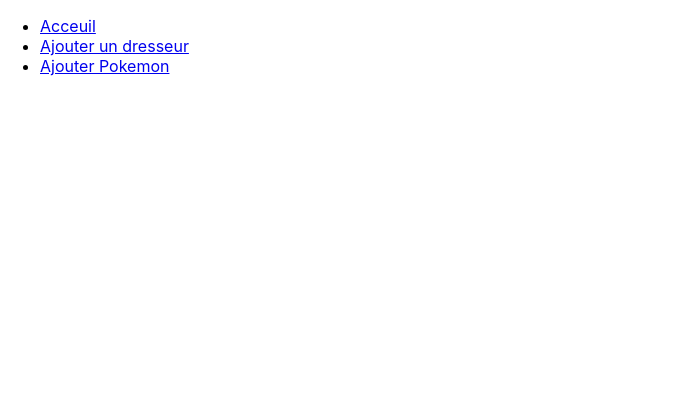
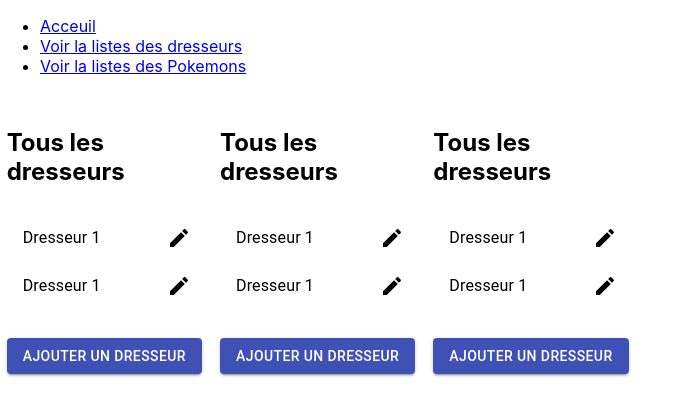
Before and after one commit to Zusoy/pokemon-api, a React (Create React App) app in the folder app/: page /humans in a window 1280 px wide. Shown: the top 416 px of the page, without its empty margins (0-687 px from the left). Built offline with nearby package versions, Linux system fonts and the light colour scheme.

Commit message:
page affichage pokemon

```diff
--- a/app/package.json
+++ b/app/package.json
@@ -5,6 +5,7 @@
   "dependencies": {
     "@babel/runtime": "^7.10.4",
     "@material-ui/core": "^4.11.0",
+    "@material-ui/icons": "^4.9.1",
     "@testing-library/jest-dom": "^4.2.4",
     "@testing-library/react": "^9.3.2",
     "@testing-library/user-event": "^7.1.2",
--- a/app/src/App.js
+++ b/app/src/App.js
@@ -6,6 +6,7 @@
   Link
 } from "react-router-dom";
 import * as pages from './pages'
+import { Grid } from '@material-ui/core';
 
 const App = () =>
   <Router>
@@ -16,10 +17,10 @@
             <Link to="/">Acceuil</Link>
           </li>
           <li>
-            <Link to="/add-trainer">Ajouter un dresseur</Link>
+            <Link to="/humans">Voir la listes des dresseurs</Link>
           </li>
           <li>
-            <Link to="/add-pokemon">Ajouter Pokemon</Link>
+            <Link to="/pokemons">Voir la listes des Pokemons</Link>
           </li>
         </ul>
       </nav>
@@ -27,11 +28,22 @@
         <Route exact path="/">
           <pages.Home />
         </Route>
-        <Route path="/add-pokemon">
-          <pages.AddPokemon />
+        <Route path="/pokemons">
+          <pages.ListPokemon />
         </Route>
-        <Route path="/add-trainer">
-          <pages.AddTrainer />
+        <Route path="/humans">
+          <Grid container xs={12} spacing={0}>
+            <Grid container item xs={2} justify="center">
+              <pages.ListHuman />
+            </Grid>
+            <Grid item container xs={2} justify="center">
+              <pages.ListHuman />
+            </Grid>
+            <Grid item container xs={2} justify="center">
+              <pages.ListHuman />
+            </Grid>
+          </Grid>
+
         </Route>
       </Switch>
     </div>
--- a/app/src/pages/AddPokemon.js
+++ b/app/src/pages/AddPokemon.js
@@ -1,8 +1,11 @@
 import React from "react"
 import TextField from '@material-ui/core/TextField';
+import { makeStyles } from '@material-ui/core/styles';
+
 import Button from '@material-ui/core/Button';
 import MenuItem from '@material-ui/core/MenuItem';
 import Box from '@material-ui/core/Box';
+import Grid from '@material-ui/core/Grid';
 
 const types = [
     {
@@ -27,8 +30,19 @@
     }
 ];
 
+const useStyles = makeStyles((theme) => ({
+    root: {
+        flexGrow: 1,
+    },
+    addBox: {
+        marginLeft: theme.spacing(2),
+    },
+}));
+
 
 const AddPokemon = () => {
+    const classes = useStyles();
+
     let boxes = [];
     const handleChangeType = (event) => {
         setType(event.target.value);
@@ -41,7 +55,8 @@
     const [box, setBox] = React.useState("");
 
     return (
-        <div>
+        <Box m={2}>
+
             <h2>Ajout d'un pokemon</h2>
             <Box m={2}>
                 <TextField id="outlined-basic" label="Nom" variant="outlined" />
@@ -62,7 +77,9 @@
                     ))}
                 </TextField>
             </Box>
-            <Box m={2}>
+            <Box m={2} className={classes.root}>
+                <Grid container spacing={3}>
+                    <Grid item xs={12} sm={3}>
                         <h4>Box</h4>
                         <TextField
                             select
@@ -78,15 +95,20 @@
                                 </MenuItem>
                             ))}
                         </TextField>
+                    </Grid>
+                    <Grid item xs={12} sm={6}>
                         <h4>Ajout d'une box</h4>
                         <TextField id="outlined-basic" label="Nom de la box" variant="outlined" />
-                <Button variant="contained">+</Button>
+                        <Button className={classes.addBox} variant="contained">+</Button>
+                    </Grid>
+
+                </Grid>
             </Box>
             <Box m={2}>
                 <Button variant="contained">Ajouter le pokemon</Button>
             </Box>
 
-        </div>)
+        </Box>)
 }
 
 
--- /dev/null
+++ b/app/src/pages/ListHuman.js
@@ -0,0 +1,34 @@
+import React from "react"
+import { makeStyles } from '@material-ui/core/styles';
+import { Button, ListItem, ListItemText, List, Box } from "@material-ui/core"
+import CreateIcon from '@material-ui/icons/Create';
+
+const useStyles = makeStyles({
+    root: {
+        width: "200px",
+        marginBottom: "20px"
+    },
+});
+
+
+const ListHuman = () => {
+    const classes = useStyles();
+
+    return (
+        <Box m={2}>
+            <h2>Tous les dresseurs</h2>
+            <List className={classes.root} >
+                <ListItem >
+                    <ListItemText primary={"Dresseur 1"} />
+                    <CreateIcon />
+                </ListItem >
+                <ListItem >
+                    <ListItemText primary={"Dresseur 1"} />
+                    <CreateIcon />
+                </ListItem>
+            </List >
+            <Button variant="contained" color="primary">Ajouter un dresseur</Button>
+        </Box>)
+}
+
+export default ListHuman;
--- /dev/null
+++ b/app/src/pages/ListPokemon.js
@@ -0,0 +1,6 @@
+import React from "react"
+const Home = () =>
+    <h2>Home</h2>;
+
+
+export default Home;
--- a/app/src/pages/index.js
+++ b/app/src/pages/index.js
@@ -1,3 +1,5 @@
 export { default as Home } from './Home';
 export { default as AddTrainer } from './AddTrainer';
 export { default as AddPokemon } from './AddPokemon';
+export { default as ListHuman } from './ListHuman';
+export { default as ListPokemon } from './ListPokemon';
```
Also changed, not shown: 1 other file (tests, documents, lock files or other folders). Lines whose indentation alone changed are shown as unchanged.
